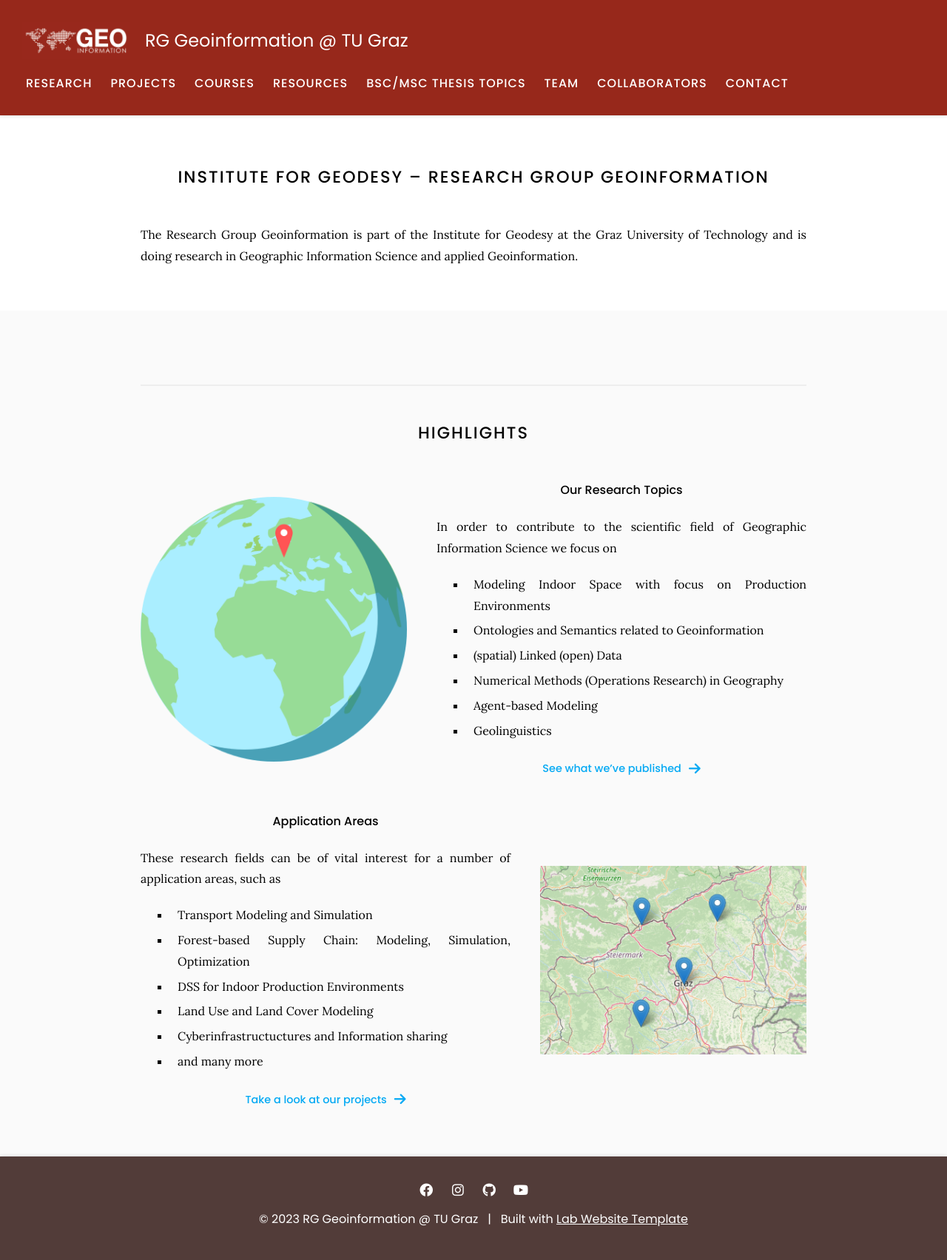
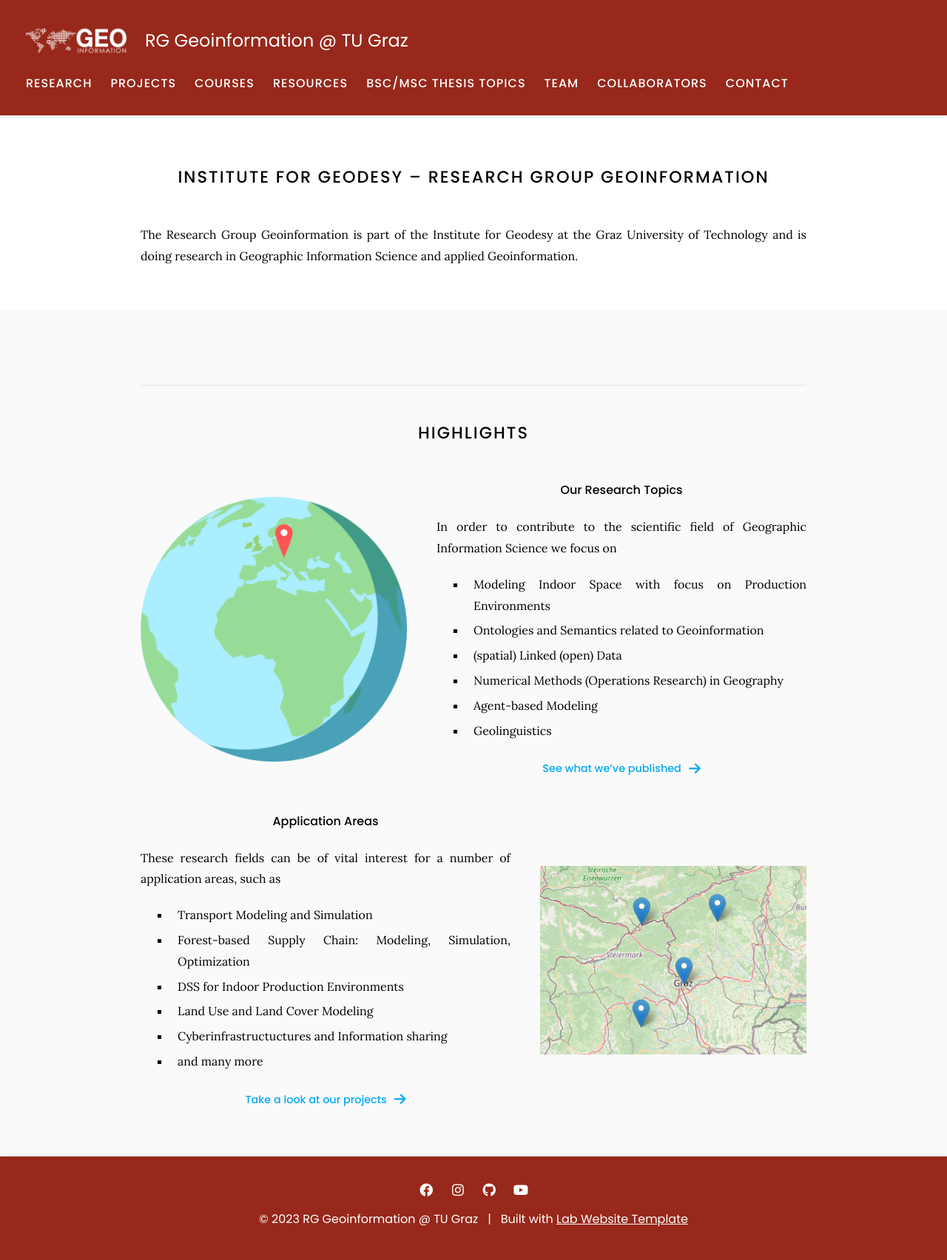
Before and after one commit to Geoinfo-TUGraz/Geoinfo-TUGraz.github.io, a Jekyll site: the page built from index.md, in a window 1280 px wide. Shown: the whole page at 74% size. Built offline with Jekyll 4.4.1, drawn with Linux system fonts in a browser that asks for light colours.

Commit message:
Update footer.scss

```diff
--- a/css/footer.scss
+++ b/css/footer.scss
@@ -13,7 +13,7 @@ footer {
   gap: 20px;
   padding: 40px;
   color: $white;
-  background: $gray-800;
+  background: #98281c;
   text-align: center;
   box-shadow: $shadow;
 
```
